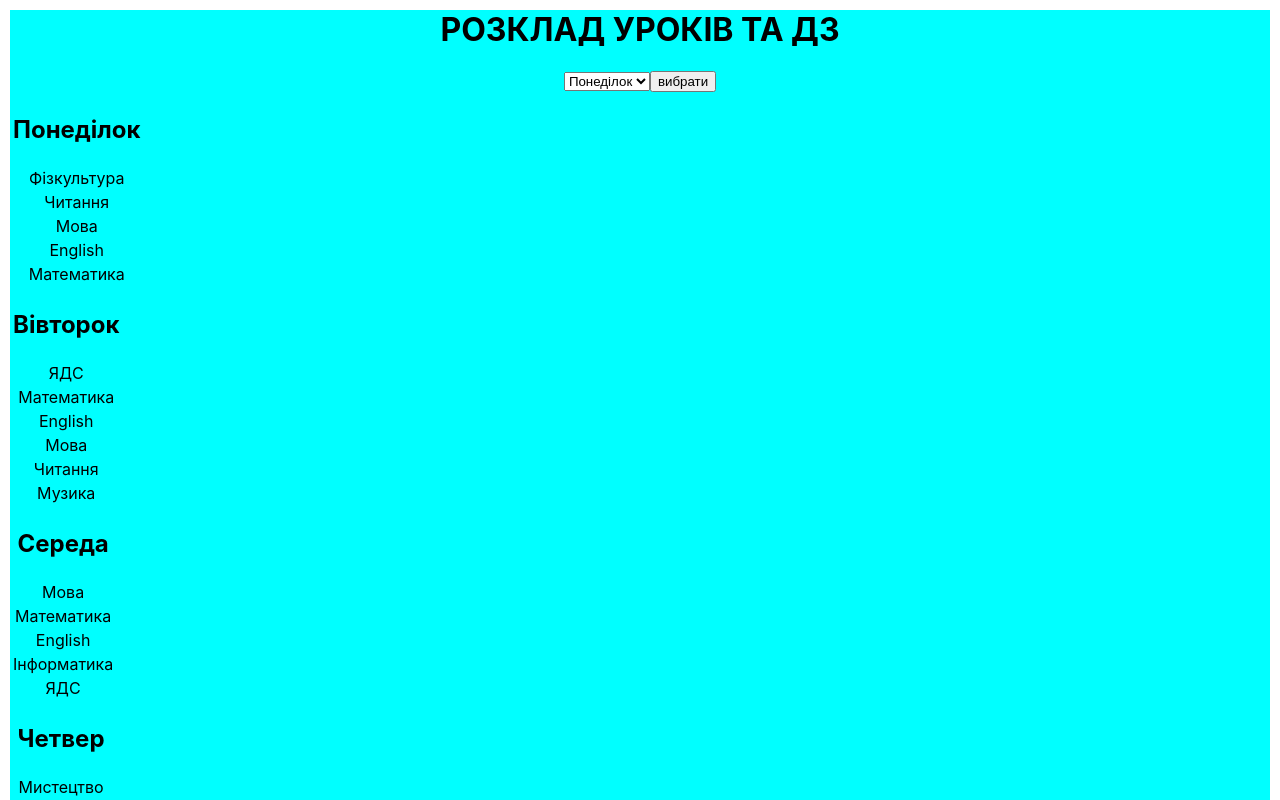
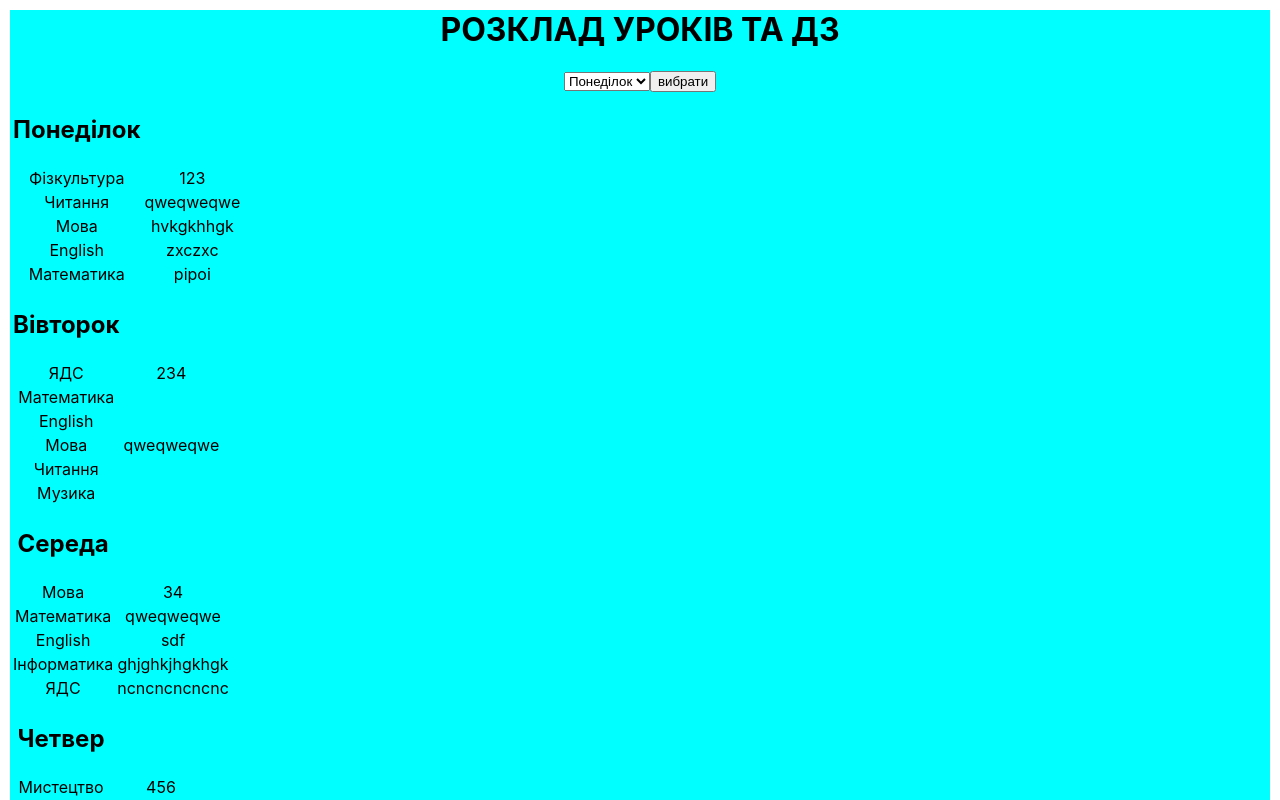
Before and after one commit to Luydmyla/school_diary, a React (Create React App) app: page / in a window 1280 px wide. Shown: the top 800 px of the page. Built offline with nearby package versions, Linux system fonts and the light colour scheme.

Commit message:
added tasks

```diff
--- a/src/App.jsx
+++ b/src/App.jsx
@@ -27,17 +27,18 @@ import "./App.css";
 import { Header } from "./components/Header/Header.jsx";
 import { Week } from "./components/Week/Week.jsx";
 // import { LessonsList } from "./components/Lessons/Lessons.jsx";
-import { days } from "./components/Lessons/lessons";
+import { days } from "./components/Lessons/days";
 import { LessonsList } from "./components/Lessons/LessonsList.jsx";
+import { tasks } from "./components/Lessons/Tasks";
 
-function normalizedLessons(days) {
+function normalizedLessons(days, tasks) {
   return days.map((day) => {
     return {
       name: day.title,
-      lessons: Object.values(day.lessons).map((name) => {
+      lessons: Object.values(day.lessons).map((name, index) => {
         return {
           name: name,
-          tasks: "",
+          task: tasks[day.title][index],
         };
       }),
     };
@@ -45,7 +46,7 @@ function normalizedLessons(days) {
 }
 
 export const App = () => {
-  const normDays = normalizedLessons(days);
+  const normDays = normalizedLessons(days, tasks);
   return (
     <div className="App">
       <Header text="Розклад уроків та ДЗ" />
--- a/src/components/Lessons/Lessons.jsx
+++ b/src/components/Lessons/Lessons.jsx
@@ -1,7 +1,7 @@
 import React from "react";
 // import PropTypes from "prop-types";
 import css from "./Lessons.module.css";
-import { lessonsItems } from "./lessons";
+import { lessonsItems } from "./days";
 console.log(lessonsItems);
 
 export const LessonsList = ({ lessonsItems }) => (
--- a/src/components/Lessons/LessonsCard.jsx
+++ b/src/components/Lessons/LessonsCard.jsx
@@ -16,7 +16,7 @@ export const LessonsCard = ({ title, lessons }) => (
             <span className="info-table-name"> {lesson.name}</span>
           </td>
           <td>
-            <span className="info-table-task">{lesson.tasks}</span>
+            <span className="info-table-task">{lesson.task}</span>
           </td>
         </tr>
       ))}
--- /dev/null
+++ b/src/components/Lessons/Tasks.js
@@ -0,0 +1,15 @@
+export const tasks = {
+  Понеділок: ["123", "qweqweqwe", "hvkgkhhgk", "zxczxc", "pipoi"],
+  Вівторок: ["234", "", "", "qweqweqwe"],
+  Середа: [
+    "34",
+    "qweqweqwe",
+    "sdf",
+    "ghjghkjhgkhgk",
+    "ncncncncncnc",
+    "strtretrtert",
+  ],
+  Четвер: ["456", "qweqweqwe", "grtytytrutru", "mhmhgk", "bdgbd ", "xdt n"],
+  "П'ятниця": ["567", "qweqweqwe", "zsteyu", ".hkv", "sreyt", " s thsts"],
+  Субота: ["малюнок", "qweqweqwe", "гроші", "dhgnh", "hil ", "guo"],
+};
```
Also changed, not shown: src/components/Lessons/days.js (renamed from src/components/Lessons/lessons.js).
